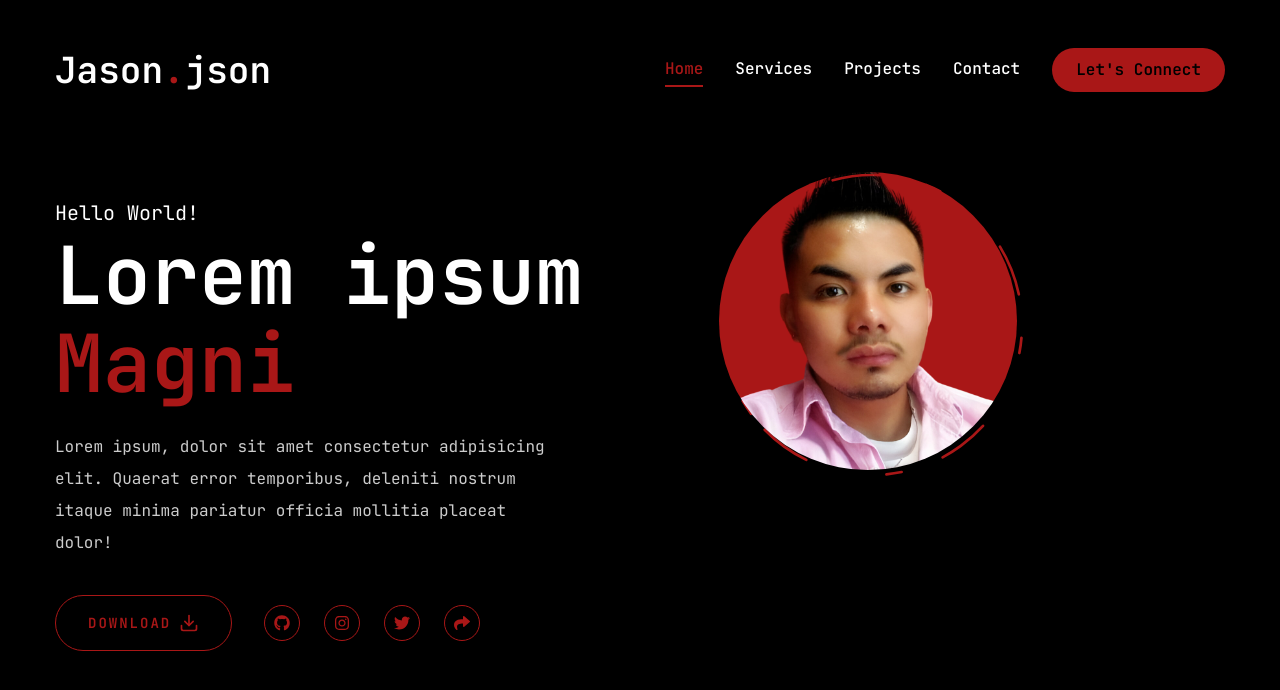
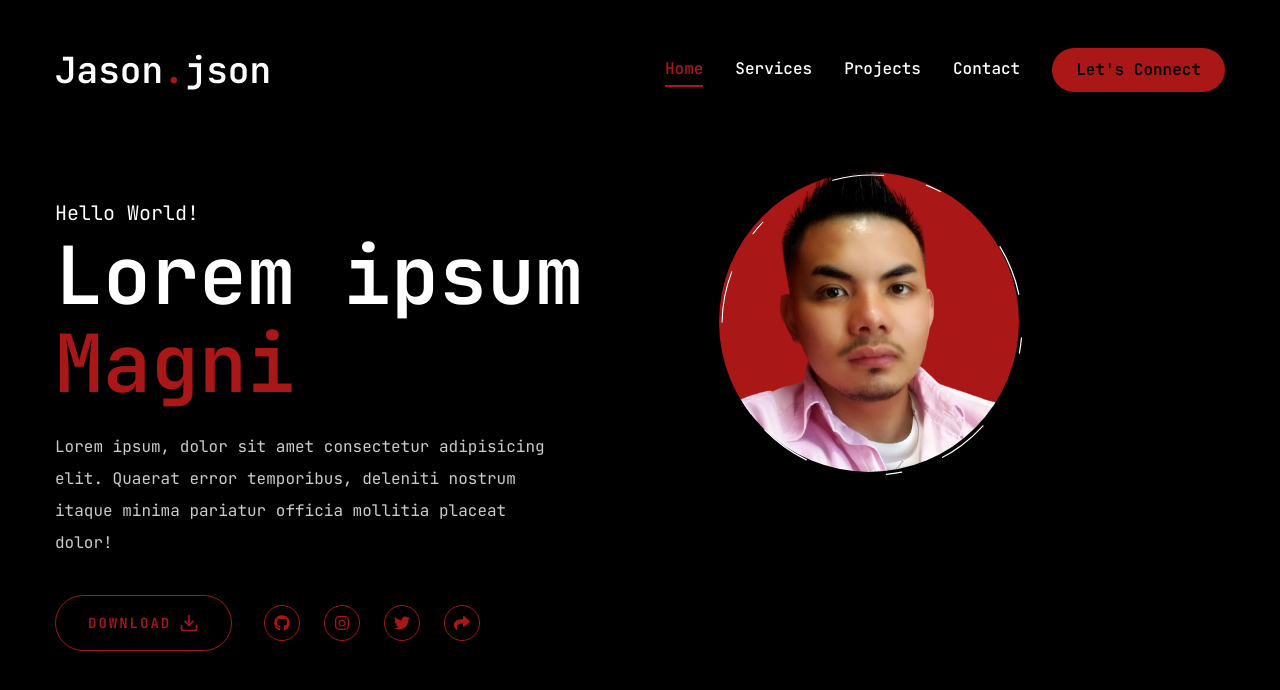
Before and after one commit to Jaycelab/Main-Portfolio, a Next.js app: page / in a window 1280 px wide. Shown: the top 690 px of the page. Built offline with nearby package versions, Linux system fonts and the light colour scheme.

Commit message:
updated circle

```diff
--- a/components/Photo.jsx
+++ b/components/Photo.jsx
@@ -29,10 +29,8 @@ const Photo = () => {
             src="/images/profile-red.png"
             className="rounded-full"
             quality={100}
-            responsive="true"
-            width="298"
-            zIndex="-10"
-            height="298"
+            width="300"
+            height="300"
             alt=""
           />
         </motion.div>
@@ -51,8 +49,8 @@ const Photo = () => {
             cx="153"
             cy="153"
             r="150"
-            stroke="#a91717"
-            strokeWidth="2.7"
+            stroke="#FFFFFF"
+            strokeWidth="1.2"
             strokeLinecap="round"
             strokeLinejoin="round"
             initial={{ strokeDasharray: "24 10 0 0" }}
```
